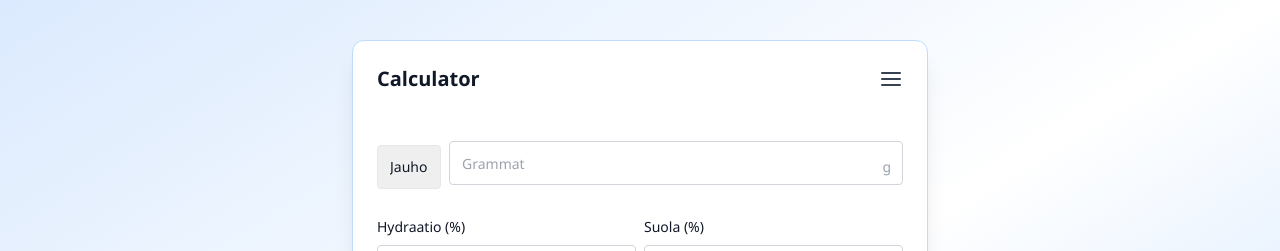
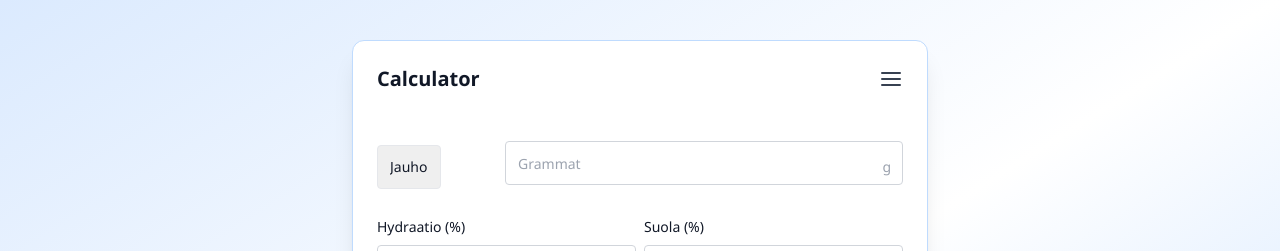
Before and after one commit to VilleJLehtola/Dough-calculator, a React (Vite) app: page / in a window 1280 px wide. Shown: the top 251 px of the page. Built offline with nearby package versions, Linux system fonts and the light colour scheme; no server answers.

Commit message:
Update CalculatorForm.jsx

```diff
--- a/src/components/CalculatorForm.jsx
+++ b/src/components/CalculatorForm.jsx
@@ -29,7 +29,7 @@ export default function CalculatorForm({
   return (
     <div className="space-y-4">
       {/* Type + Input */}
-      <div className="flex flex-col sm:flex-row sm:items-center sm:space-x-2 space-y-2 sm:space-y-0">
+      <div className="grid grid-cols-1 sm:grid-cols-[120px_1fr] gap-2 items-center">
         {/* Dropdown */}
         <div className="relative w-full sm:w-auto">
           <select
```
